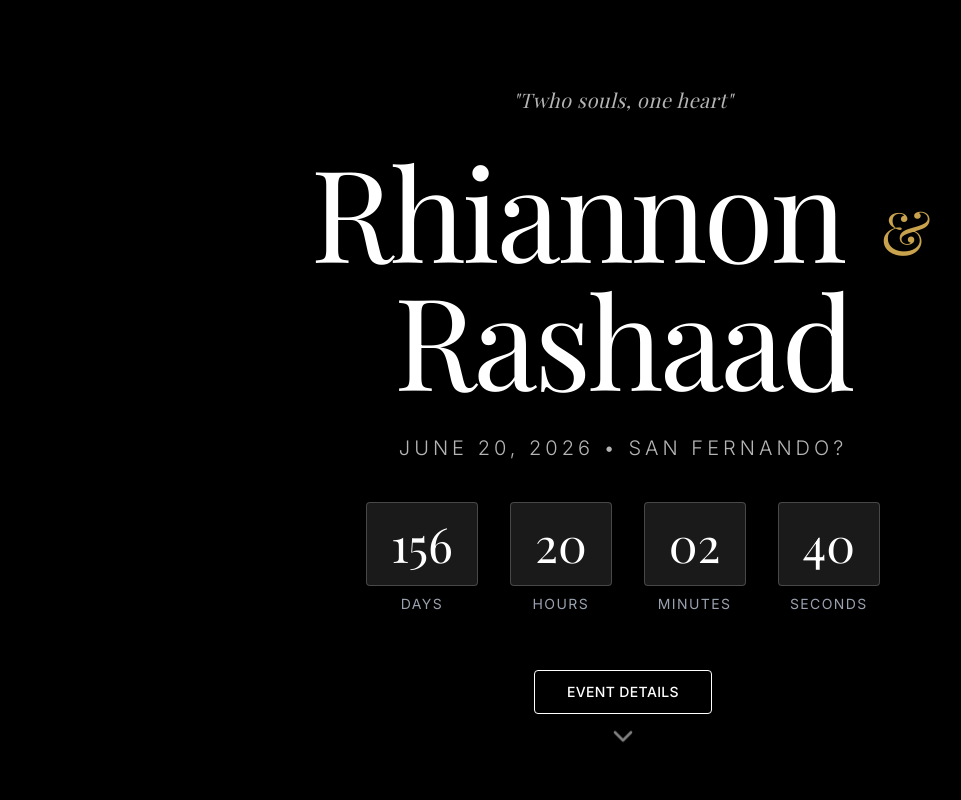
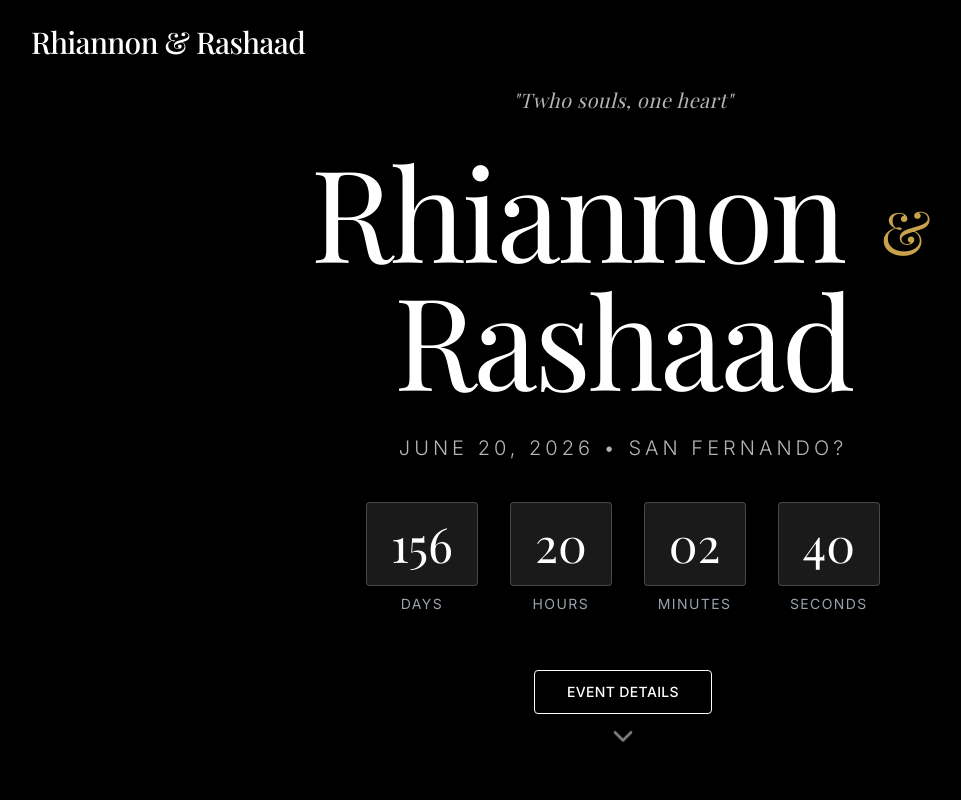
Before and after one commit to adiah-react/wedding, a React (Vite) app: page / in a window 1280 px wide. Shown: the top 800 px of the page, without its empty margins (17-978 px from the left). Built offline with nearby package versions, Linux system fonts and the light colour scheme; a web font is replaced by a local one.

Commit message:
Start work on the navigation bar

```diff
--- a/src/App.jsx
+++ b/src/App.jsx
@@ -6,6 +6,7 @@ import {
   useLocation,
 } from "react-router";
 import Footer from "./components/layout/Footer";
+import Navigation from "./components/layout/Navigation";
 import MusicToggle from "./components/ui/MusicToggle";
 import EventDetails from "./pages/EventDetails";
 import LandingPage from "./pages/LandingPage";
@@ -16,7 +17,7 @@ const AppContent = () => {
 
   return (
     <div className="flex flex-col min-h-screen">
-      {/* Navigation */}
+      <Navigation />
       <main className="flex-grow">
         <AnimatePresence mode="wait">
           <Routes location={location} key={location.pathname}>
--- /dev/null
+++ b/src/components/layout/Navigation.jsx
@@ -0,0 +1,83 @@
+import { useEffect, useState } from "react";
+import { Link, useLocation, useNavigate } from "react-router";
+
+const Navigation = () => {
+  const [isOpen, setIsOpen] = useState(false);
+  const [scrolled, setScrolled] = useState(false);
+  const location = useLocation();
+  const navigate = useNavigate();
+
+  // TODO - auth and admin check
+
+  // Determine theme based on route
+  // Landing page and Welcome page are black bg (needs white text)
+  const isDarkBg =
+    location.pathname === "/" || location.pathname === "/welcome";
+
+  useEffect(() => {
+    const handleScroll = () => {
+      setScrolled(window.scrollY > 50);
+    };
+    window.addEventListener("scroll", handleScroll);
+    return () => window.removeEventListener("scroll", handleScroll);
+  }, []);
+
+  // Close mobile menu on route change
+  useEffect(() => {
+    setIsOpen(false);
+  }, [location]);
+
+  // TODO - logout
+  // const handleLogout = () => {
+  // 	logOut()
+  // 	navigate('/')
+  // }
+
+  const textColorClass = scrolled
+    ? "text-wedding-black"
+    : isDarkBg
+    ? "text-white"
+    : "text-wedding-black";
+
+  const bgClass = scrolled
+    ? "bg-white/90 backdrop-blur-md shadow-sm py-4"
+    : "bg-transparent py-6";
+
+  const navLinks = [
+    {
+      name: "Home",
+      path: "/",
+    },
+    {
+      name: "Our Story",
+      path: "/story",
+    },
+    {
+      name: "Details",
+      path: "/details",
+    },
+  ];
+
+  // TODO - add protected links if authenticated
+  const protectedLinks = [];
+
+  const allLinks = [...navLinks, ...protectedLinks];
+
+  return (
+    <nav
+      className={`fixed top-0 left-0 right-0 z-50 transition-all duration-300 ${bgClass}`}
+    >
+      <div className="max-w-7xl mx-auto px-6 md:px-12 flex justify-between items-center">
+        {/* Logo */}
+        <Link
+          to="/"
+          className={`font-serif text-2xl md:text-3xl font-medium tracking-tight transition-colors duration-300 ${textColorClass}`}
+        >
+          Rhiannon & Rashaad
+        </Link>
+      </div>
+    </nav>
+  );
+};
+
+export default Navigation;
```
